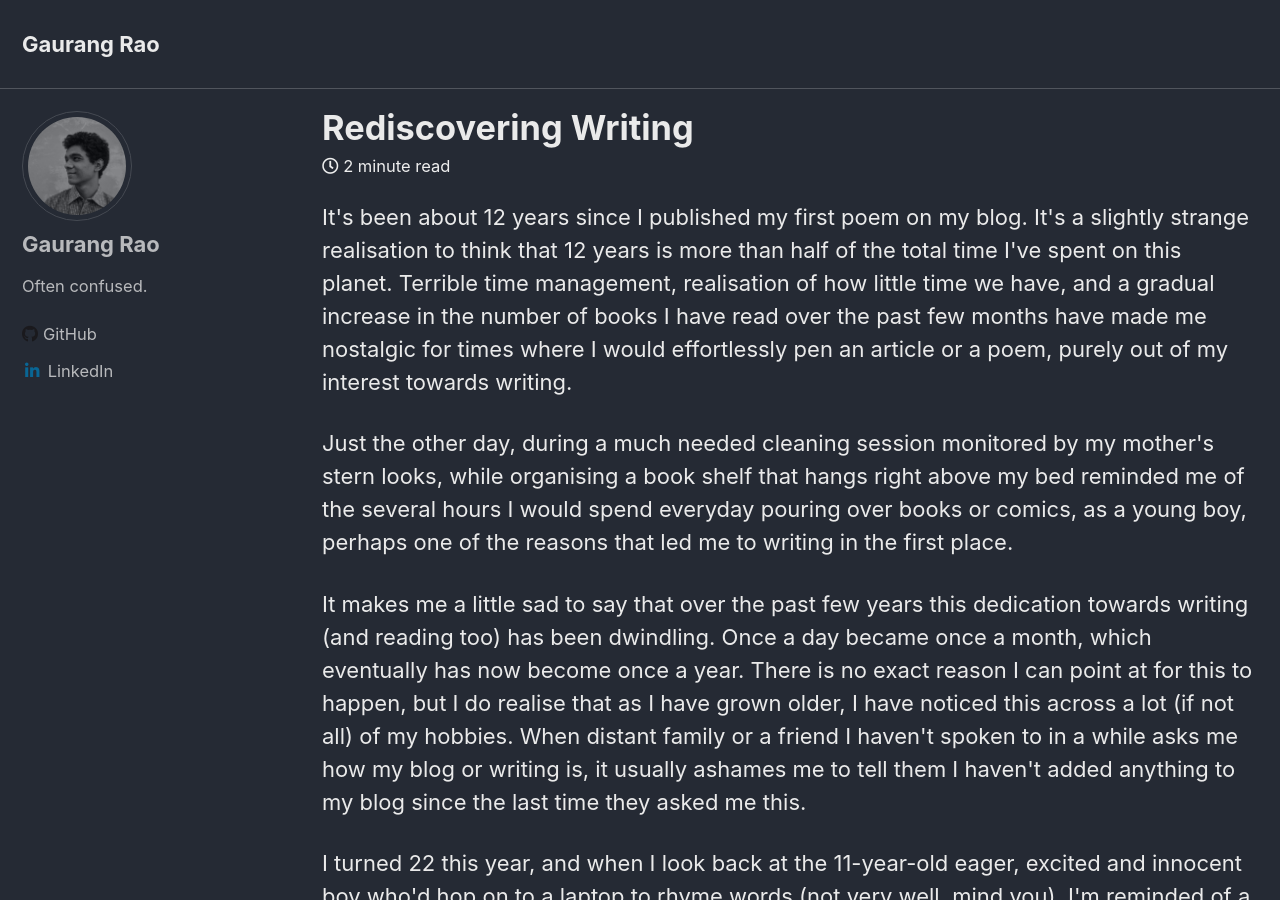
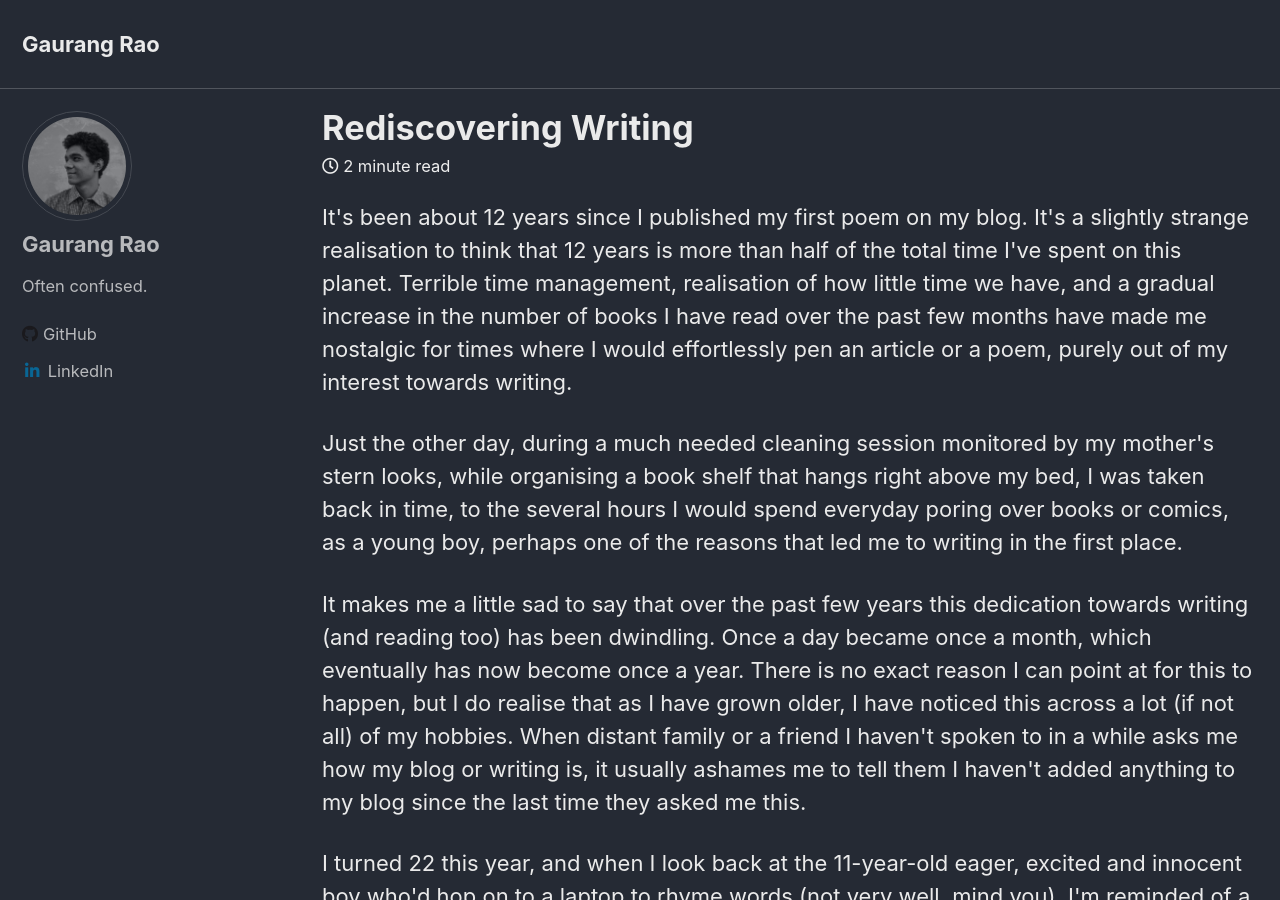
Before and after one commit to gaupeng/gaupeng.github.io, a Jekyll site: the page built from _posts/2021-12-22-rediscovering-writing.html, in a window 1280 px wide and 900 px high. Built offline with Jekyll 4.4.1, drawn with Linux system fonts in a browser that asks for light colours; cached includes are drawn as plain includes.

Commit message:
Update 2021-12-22-rediscovering-writing.html

```diff
--- a/_posts/2021-12-22-rediscovering-writing.html
+++ b/_posts/2021-12-22-rediscovering-writing.html
@@ -13,8 +13,8 @@
 </p>
 <p>
     Just the other day, during a much needed cleaning session monitored by my mother's stern looks, while organising a
-    book shelf that hangs right above my bed reminded me of the several hours I would spend everyday pouring over books
-    or comics, as a young boy, perhaps one of the reasons that led me to writing in the first place.
+    book shelf that hangs right above my bed, I was taken back in time, to the several hours I would spend everyday
+    poring over books or comics, as a young boy, perhaps one of the reasons that led me to writing in the first place.
 </p>
 <p>
     It makes me a little sad to say that over the past few years this dedication towards writing (and reading too) has
@@ -39,4 +39,3 @@
     If you're reading this and it has been a while since you pursued your hobbies, maybe this can serve you as a
     reminder to work on the same.
 </p>
-</p>
```
